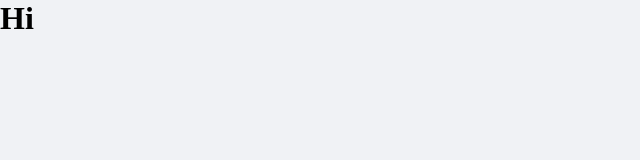
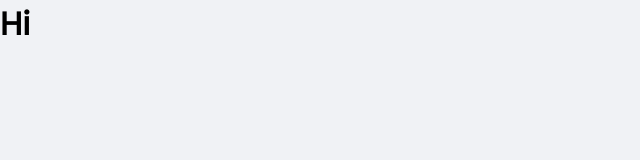
Before and after one commit to LeonardoBrizolla/rocket-money, a React (Create React App) app: page / in a window 1280 px wide. Shown: the top 160 px of the page, without its empty margins (0-640 px from the left). Built offline with nearby package versions, Linux system fonts and the light colour scheme.

Commit message:
Fontes do Google Fonts

```diff
--- a/public/index.html
+++ b/public/index.html
@@ -1,10 +1,15 @@
 <!DOCTYPE html>
 <html lang="en">
   <head>
+    <link rel="preconnect" href="https://fonts.googleapis.com">
+    <link rel="preconnect" href="https://fonts.gstatic.com" crossorigin>
+
     <meta charset="utf-8" />
     <meta name="viewport" content="width=device-width, initial-scale=1" />
 
     <link rel="shortcut icon" href="favicon.png" type="image/png">
+
+    <link href="https://fonts.googleapis.com/css2?family=Poppins:ital,wght@0,400;1,600&display=swap" rel="stylesheet">
 
     <title>rocket-money</title>
   </head>
--- a/src/styles/elements/global.ts
+++ b/src/styles/elements/global.ts
@@ -16,6 +16,15 @@
     -webkit-font-smoothing: antialiased;
   }
 
+  body, input, textarea, button {
+    font-family: 'Poppins', sans-serif;
+    font-weight: 400;
+  }
+
+  h1, h2, h3, h4, h5, h6, strong {
+    font-weight: 600;
+  }
+
   button {
     cursor: pointer;
   }
```
